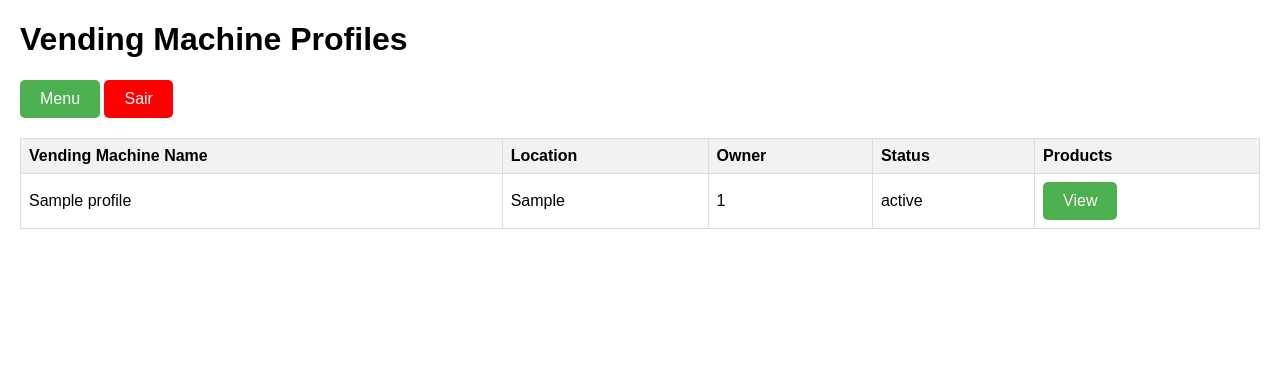
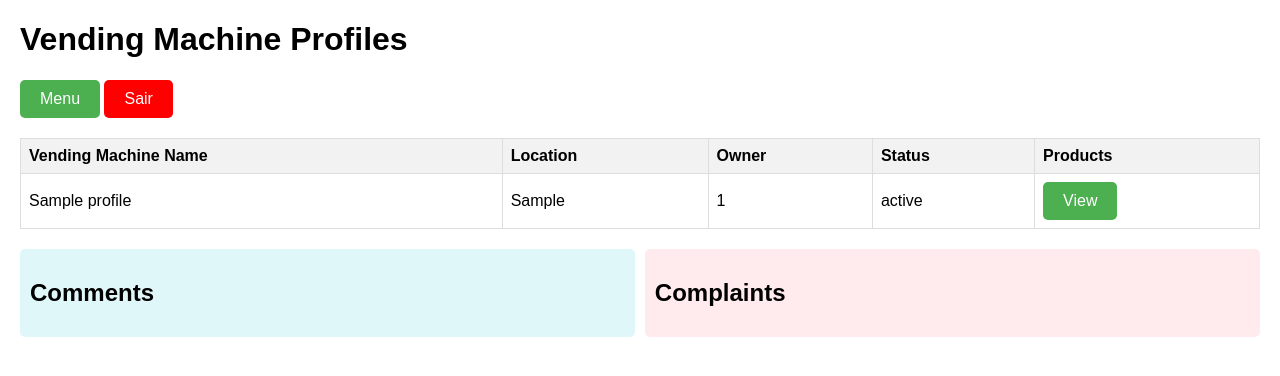
Before and after one commit to IsabelaYabe/engenharia_de_software, a Flask app: page /vms in a window 1280 px wide. Shown: the top 376 px of the page. Run offline with Flask 3, Linux system fonts and the light colour scheme; tables that the repository leaves empty hold one stand-in row (values such as "Sample post"); data that the repository does not hold is empty; parts of the project's set-up code (start-up, migrations or seed data) failed here and were passed over.

Commit message:
Complaints are complained

```diff
--- a/src/app.py
+++ b/src/app.py
@@ -307,7 +307,7 @@ def admin_complaints():
 
 
 # Route to get complaints
-@app.route('/get_complaints', methods=['GET'])
+@app.route('/get_complaints/<int:id>/<string:type>', methods=['GET'])
 def get_complaints(id, type):
     logger.debug(f"Getting complaints for {type} {id}")
     manager = DatabaseManagerCentral(**db_config)
--- a/src/static/js/script_vms.js
+++ b/src/static/js/script_vms.js
@@ -183,6 +183,7 @@ document.getElementById('submit-complaint').addEventListener('click', function (
     .then(data => {
         if (data.success) {
             alert('Complaint added successfully!');
+            fetchComplaints(vmId);  // Reload complaints
         } else {
             alert('Failed to add complaint: ' + data.error);
         }
@@ -212,7 +213,6 @@ function fetchComplaints(vmId) {
             if(complaints.length == 0){
                 const complaintItem = document.createElement('li');
                 complaintItem.textContent = "No complaints yet!";
-
                 complaintsList.appendChild(complaintItem);
             }
             else{
@@ -222,6 +222,7 @@ function fetchComplaints(vmId) {
                 complaintItem.textContent = complaint[1];
                 complaintsList.appendChild(complaintItem);
             });
+
         }
         })
         .catch(error => {
--- a/src/templates/vms.html
+++ b/src/templates/vms.html
@@ -67,42 +67,34 @@
 </div>
 
 <div style="display: flex; justify-content: space-between;">
-    <div id="comments-section" style="width: 48%; text-align: left;">
-        <!-- Comments will be displayed here -->
-         <ul id="comments-list"></ul>
+    <div id="comments-section" style="width: 48%; text-align: left; background-color: #e0f7fa; padding: 10px; border-radius: 5px;">
+        <h2>Comments</h2>
+        <ul id="comments-list"></ul>
     </div>
-    <div id="complaints-section" style="width: 48%; text-align: left;">
-        <!-- Comments will be displayed here -->
-         <ul id="complaints-list"></ul>
+    <div id="complaints-section" style="width: 48%; text-align: left; background-color: #ffebee; padding: 10px; border-radius: 5px;">
+        <h2>Complaints</h2>
+        <ul id="complaints-list"></ul>
     </div>
-
-    <div id="comment" style="width: 48%; display: none;">
+</div>
+<div style="display: flex; justify-content: space-between; margin-top: 20px;">
+    <div id="comment" style="width: 48%; background-color: #e0f7fa; padding: 10px; border-radius: 5px;display: none;">
         <p id="comment-title">Click on a vending machine and give us your opinion</p>
-
         <div>
             <label for="comment-text">Enter your comment:</label>
             <textarea id="comment-text" rows="4" cols="50" placeholder="Write your comment here..."></textarea>
         </div>
-
         <button id="submit-comment">Submit Comment</button>
-
-        <div id="comments-section">
-            <!-- Comments will be displayed here -->
-        </div>
     </div>
 
-    <div id="complaint" style="width: 48%; display: none;">
-        <p id="complaint-title">Click on a vending machine and make a warning </p>
-
-        <!-- Textarea for the complaint -->
+    <div id="complaint" style="width: 48%; background-color: #ffebee; padding: 10px; border-radius: 5px;display: none;">
+        <p id="complaint-title">Click on a vending machine and make a warning</p>
         <div>
             <label for="complaint-text">Enter your complaint:</label>
             <textarea id="complaint-text" rows="4" cols="50" placeholder="Write your complaint here..."></textarea>
         </div>
-
-        <!-- Button to submit the complaint -->
         <button id="submit-complaint">Submit Complaint</button>
     </div>
+</div>
 </div>
 
 <script src="../static/js/script_vms.js"></script>
```
